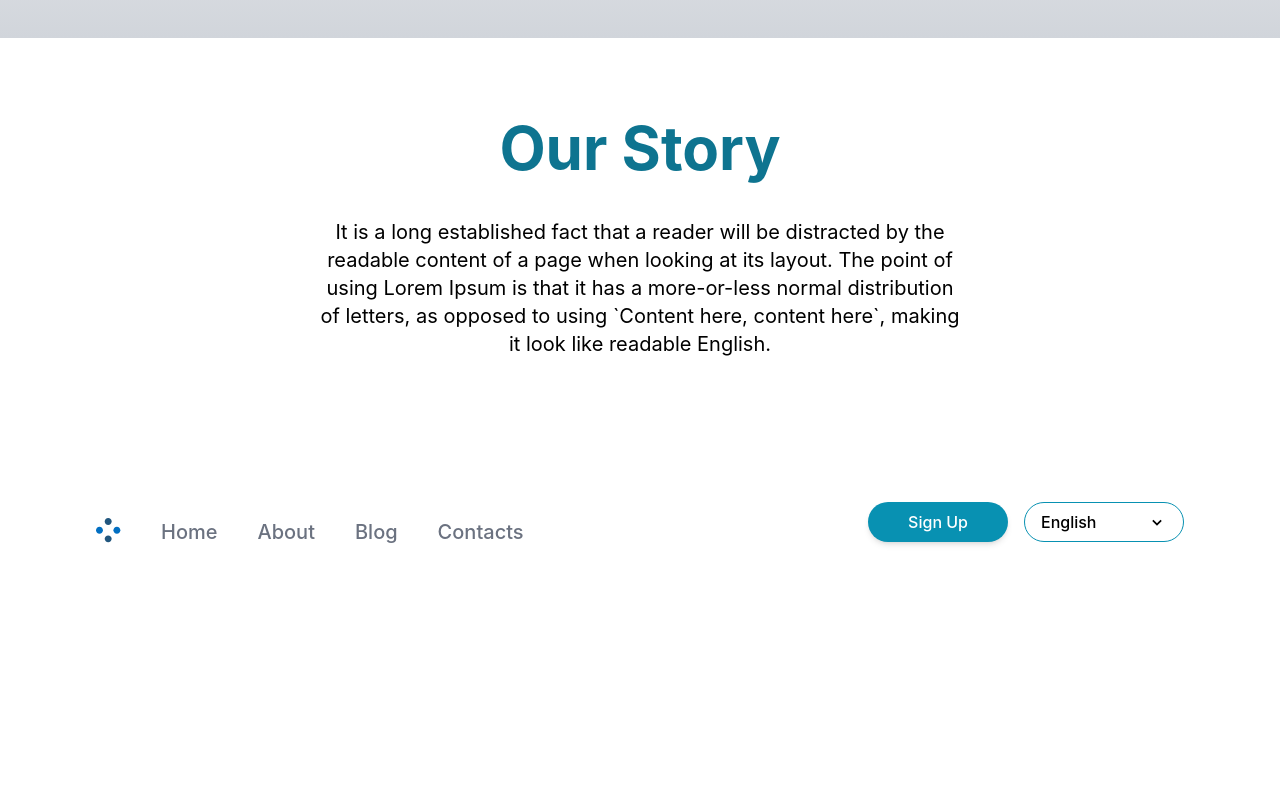
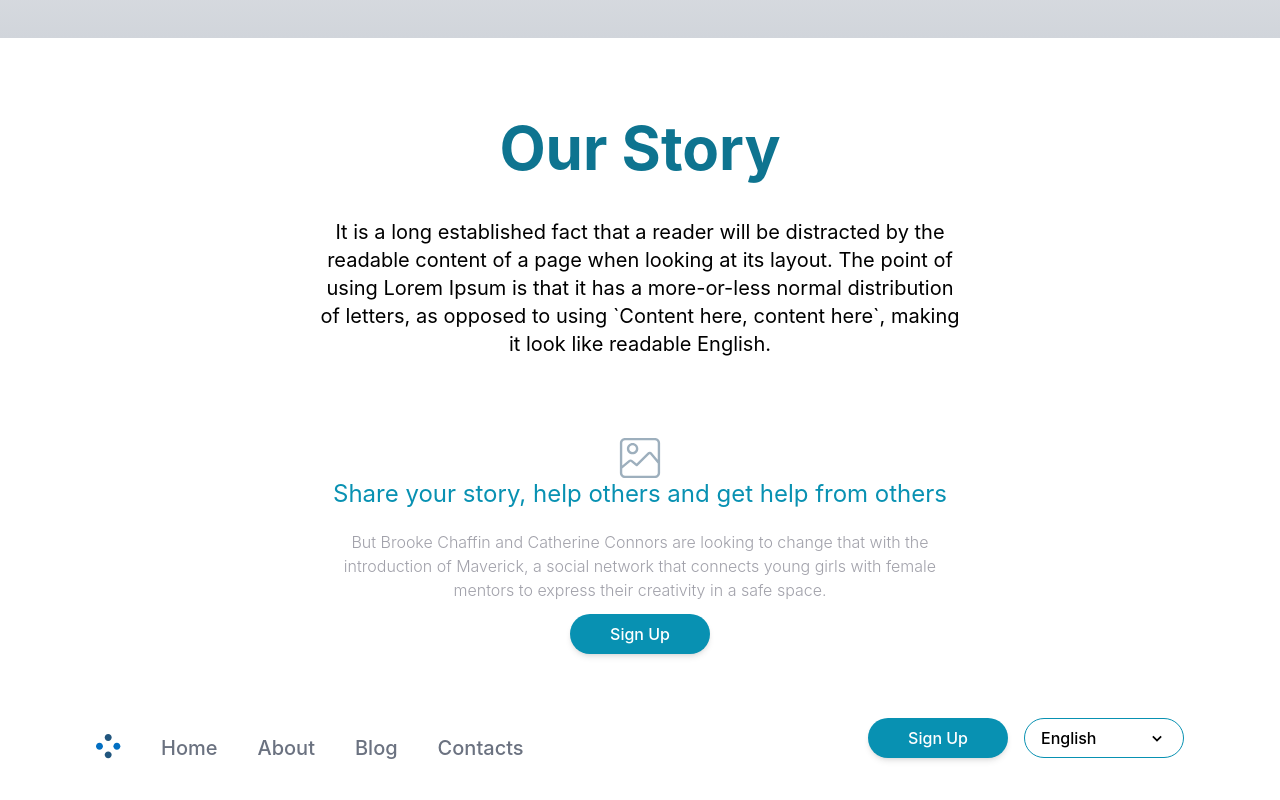
Before and after one commit to Recoded-Spark-Turkey-2022/The-Incredibles, a React (Create React App) app: page /about in a window 1280 px wide. Shown: the part 470-1270 px from the top of the page. Before the commit the page ends 1080 px from the top, so only its background shows below. Built offline with nearby package versions, Linux system fonts and the light colour scheme.

Commit message:
Call-to-action Fixes #29

```diff
--- a/src/pages/About/AboutPage.jsx
+++ b/src/pages/About/AboutPage.jsx
@@ -1,5 +1,6 @@
 import React from 'react';
 import Story from './Story';
+import CallToAction from './CallToAction';
 
 // This component will be used as a container for About Page Components
 
@@ -10,7 +11,7 @@ function AboutPage() {
       {/* this part is a placeholder for Team component  */}
       {/* this part is a placeholder for Testimonials */}
       {/* this part is a placeholder for Partners */}
-      {/* this part is a placeholder for Call to Action */}
+    <CallToAction/>
     </div>
   );
 }
--- /dev/null
+++ b/src/pages/About/CallToAction.js
@@ -0,0 +1,36 @@
+import React from 'react';
+import callToActionImg from '../../assets/pics/aboutpage/aboutpgCallToAction.svg';
+
+function CallToAction() {
+  return (
+    <div className='container mx-auto text-center'>
+      <div className=''>
+        <img src={callToActionImg} className=' m-auto'/>
+      </div>
+      <div className=''>
+        <h4 className='font-normal text-2xl text-cyan-600'>
+        Share your story, help others and get help from others
+        </h4>
+        <div className='text-center w-2/4 m-auto pb-3 pt-5 '>
+        <p className='text-zinc-400	font-light  '>
+        But Brooke Chaffin and Catherine Connors are looking to change that with the introduction of Maverick, a social network that connects young girls with female mentors to express their creativity in a safe space.
+        </p>
+        </div>
+
+      </div>
+      <div>
+      <button
+          type="button"
+          className=" h-10 px-10 py-2.5 bg-cyan-600 text-white font-medium text-l leading-tight
+             rounded-full shadow-md
+             ease-in duration-300 hover:bg-purple-700 hover:shadow-lg  hover:scale-110"
+        >
+          Sign Up
+        </button>
+      </div>
+
+    </div>
+  );
+}
+
+export default CallToAction;
```
Also changed, not shown: src/assets/pics/aboutpage/aboutpgCallToAction.svg (added).
